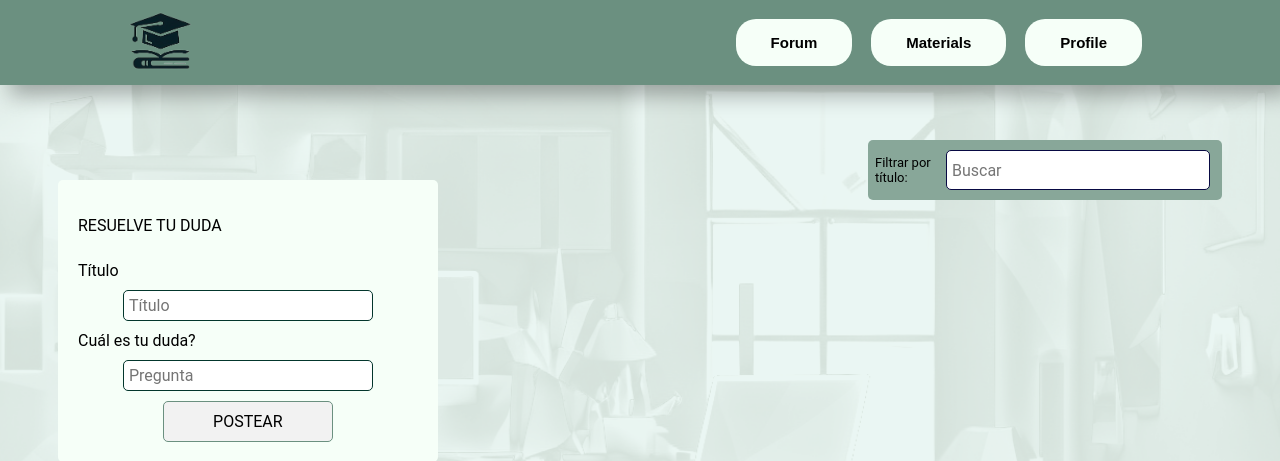
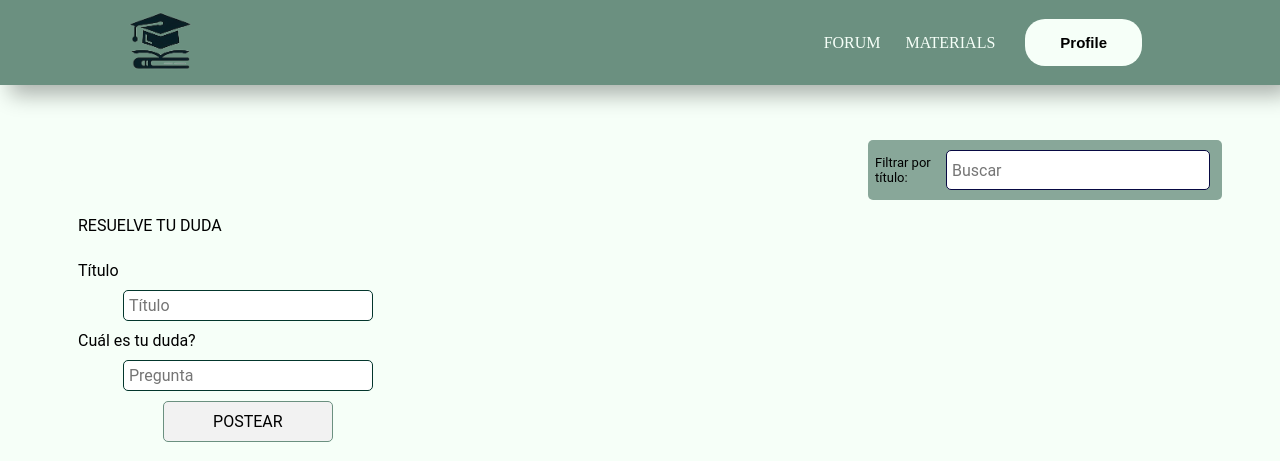
Before and after one commit to DCC-CC4401/2024-1-CC4401-1-grupo-9, a Django app: page /forum/ in a window 1280 px wide. Shown: the top 461 px of the page. Run offline with Django 5.2, Linux system fonts and the light colour scheme; data that the repository does not hold is empty.

Commit message:
fix: se modifican elementos de la navbar

```diff
--- a/forum/templates/base.html
+++ b/forum/templates/base.html
@@ -6,9 +6,10 @@
         <meta name="viewport" content="width=device-width, initial-scale=1.0">
 
         {% load static %}
-        <link rel="stylesheet" href="{% static 'styles/base.css' %}">
+        <link rel="stylesheet" href="{% static 'styles/base_foro.css' %}">
         {% load static %}
         <link rel="stylesheet" href="{% static 'styles/nav.css' %}">
+
 
         {% block css %} {% endblock %}
         {% block title %} {% endblock %}
@@ -22,10 +23,12 @@
                 </a>
             </div>
             <nav>
-                <a href="{% url 'forums' %}" class="btn"><button>Forum</button></a>
-                <a href="{% url 'home' %}" class="btn"><button>Materials</button></a>
-                <a href="{% url 'home' %}" class="btn"><button>Profile</button></a>
+                <ul class="nav-links">
+                    <li><a href="{% url 'forums' %}">FORUM</a></li>
+                    <li><a href="{% url 'home' %}">MATERIALS</a></li>
+                </ul>
             </nav>
+            <a href="{% url 'home' %}" class="btn"><button>Profile</button></a>
         </header>
 
         {%block content%}
```
